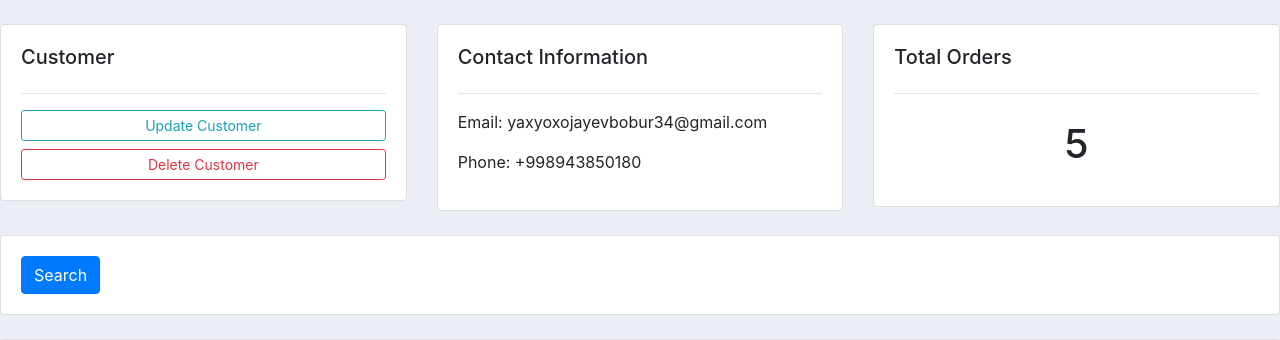
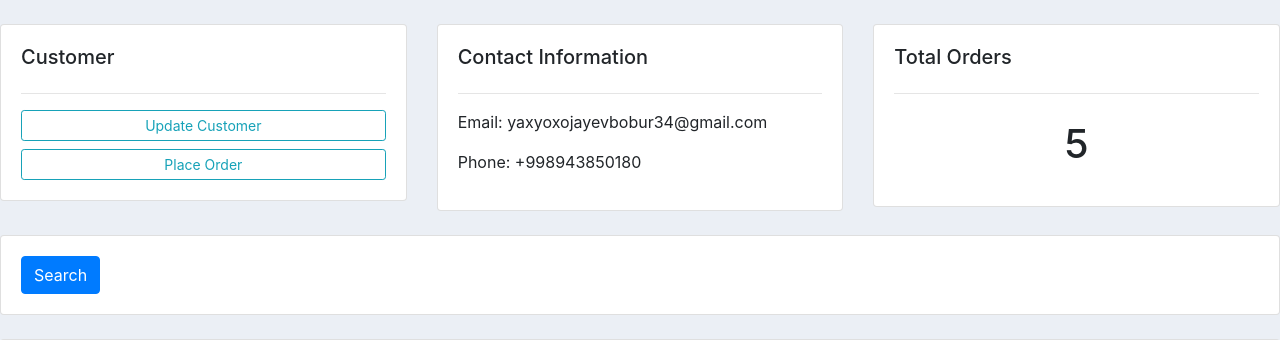
Before and after one commit to boburjon004/dashboard, a Django app: page /customer/1/ in a window 1280 px wide. Shown: the part 56-396 px from the top of the page. Run offline with Django 3.2, Linux system fonts and the light colour scheme; data comes from the database, SQL or seed files in the repository; both versions use the stored data as it was after the commit; some libraries are stand-ins or nearby versions.

Commit message:
Cool project

```diff
--- a/accounts/templates/accounts/customer.html
+++ b/accounts/templates/accounts/customer.html
@@ -8,7 +8,7 @@
             <h5>Customer</h5>
             <hr>
             <a class="btn btn-outline-info btn-sm btn-block" href="">Update Customer</a>
-            <a class="btn btn-outline-danger btn-sm btn-block" href="">Delete Customer</a>
+            <a class="btn btn-outline-info btn-sm btn-block" href="{% url 'create_order' customer.id %}">Place Order</a>
         </div>
     </div>
 
--- a/accounts/templates/accounts/dashboard.html
+++ b/accounts/templates/accounts/dashboard.html
@@ -32,7 +32,7 @@
         <h5>Last 5 Orders</h5>
         <hr>
         <div class="card card-body">
-            <a  class="btn btn-primary btn-sm btn-block" href="{% url 'create_order' %}">Create Order</a>
+
             <table class="table table-sm">
                 <tr>
                     <th>Product</th>
--- a/accounts/templates/accounts/order_form.html
+++ b/accounts/templates/accounts/order_form.html
@@ -1,13 +1,17 @@
 {% extends 'accounts/main.html' %}
 {% load static %}
 {% block content %}
+<br>
 <div class="row">
     <div class="col-md-6">
         <div class="card card-body">
             <form action="" method='POST'>
                 {% csrf_token %}
-
+                {{ formset.management_form }}
+                {% for form in formset %}
                 {{form}}
+                <hr>
+                {% endfor %}
                 <input type="submit" name="Submit">
             </form>
         </div>
--- a/accounts/urls.py
+++ b/accounts/urls.py
@@ -7,7 +7,7 @@ urlpatterns = [
     path('products/', views.products, name='products'),
     path('customer/<str:pk_test>/', views.customer, name='customer'),
 
-    path('create_order/', views.createOrder, name='create_order'),
+    path('create_order/<str:pk>/', views.createOrder, name='create_order'),
     path('update_order/<str:pk>/', views.updateOrder, name='update_order'),
     path('delete_order/<str:pk>/', views.deleteOrder, name='delete_order'),
 
--- a/accounts/views.py
+++ b/accounts/views.py
@@ -2,7 +2,7 @@ from django.shortcuts import render, redirect
 from django.http import HttpResponse
 from .models import *
 from .forms import Orderform
-
+from django.forms import inlineformset_factory
 
 def home(request):
     orders=Order.objects.all()
@@ -35,17 +35,20 @@ def customer(request, pk_test):
     return render(request, 'accounts/customer.html', context)
 
 
-def createOrder(request):
+def createOrder(request, pk):
+    OrderformSet = inlineformset_factory(Customer, Order, fields=('product', 'status'), extra=10)
+    customer=Customer.objects.get(id=pk)
 
-
-    form = Orderform()
+    formset=OrderformSet(queryset=Order.objects.none(), instance=customer)
+    #form = Orderform(initial={'customer': customer})
     if request.method == 'POST':
         # print('Printing POST:', request.POST)
-        form = Orderform(request.POST)
-        if form.is_valid():
-            form.save()
+        #form = Orderform(request.POST)
+        formset=OrderformSet(request.POST, instance=customer)
+        if formset.is_valid():
+            formset.save()
             return redirect('/')
-    context={'form': form}
+    context={'formset': formset}
     return render(request, 'accounts/order_form.html', context)
 
 def updateOrder(request, pk):
```
Also changed, not shown: db.sqlite3.
